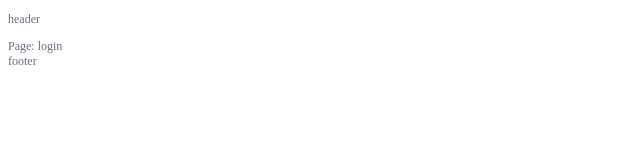
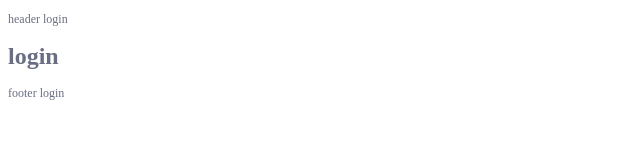
Before and after one commit to Christust/nuxtdapi, a Nuxt app: page /login in a window 1280 px wide. Shown: the top 160 px of the page, without its empty margins (0-640 px from the left). Built offline with nearby package versions, Linux system fonts and the light colour scheme.

Commit message:
login layout

```diff
--- /dev/null
+++ b/layouts/login.vue
@@ -0,0 +1,11 @@
+<script lang="ts" setup></script>
+
+<template>
+  <div>
+    <p>header login</p>
+    <slot />
+    footer login
+  </div>
+</template>
+
+<style scoped></style>
--- a/middleware/auth.global.ts
+++ b/middleware/auth.global.ts
@@ -1,5 +1,5 @@
 export default defineNuxtRouteMiddleware((to, from) => {
-  const authenticated = true;
+  const authenticated = false;
   if (!authenticated && to.path !== "/login") {
     return navigateTo("/login");
   }
--- a/pages/index.vue
+++ b/pages/index.vue
@@ -1,7 +1,7 @@
 <script setup lang="ts"></script>
 
 <template>
-  <div>Page: index</div>
+  <h1>index</h1>
 </template>
 
 <style scoped></style>
--- a/pages/login.vue
+++ b/pages/login.vue
@@ -1,7 +1,11 @@
-<script setup lang="ts"></script>
+<script setup lang="ts">
+definePageMeta({
+  layout: "login",
+});
+</script>
 
 <template>
-  <div>Page: login</div>
+  <h1>login</h1>
 </template>
 
 <style scoped></style>
```
